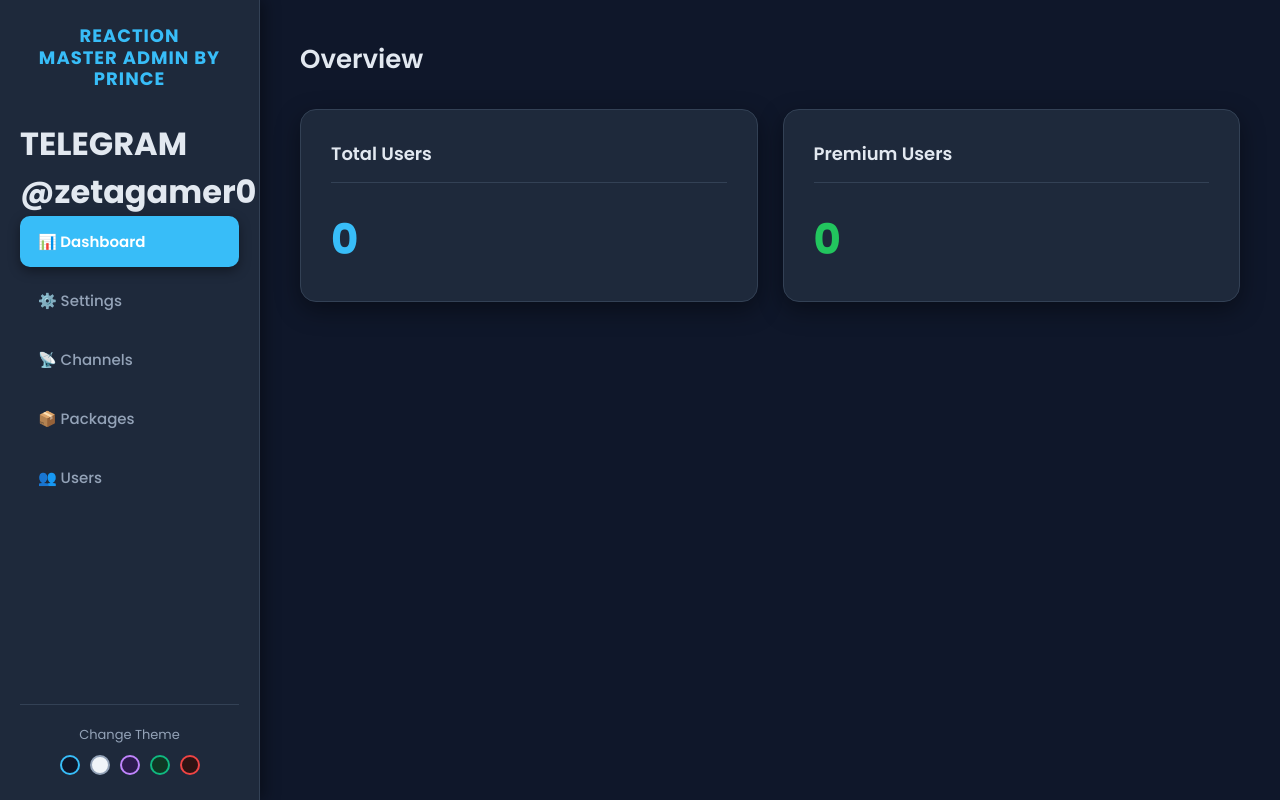
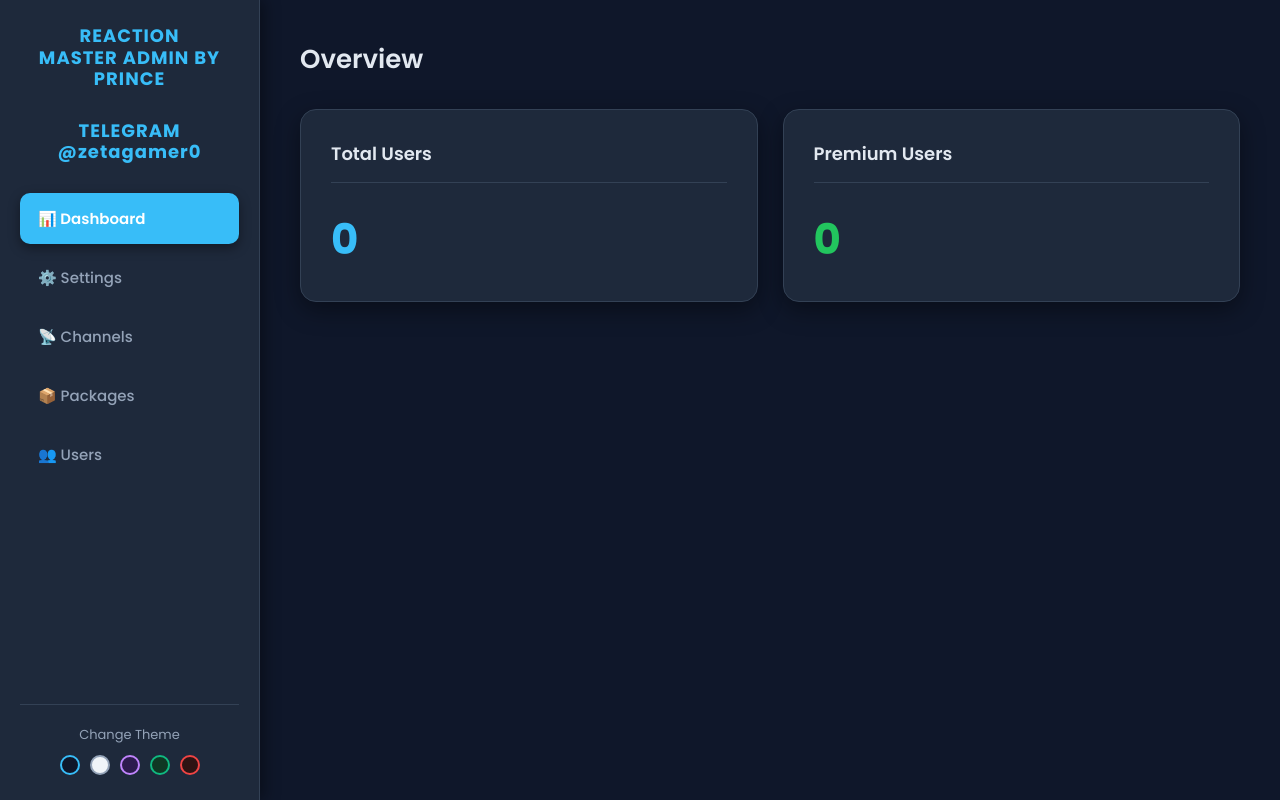
Before and after one commit to prince2026guptapc-sketch/tgreact, a website: page public/admin.html in a window 1280 px wide. Drawn offline with Linux system fonts and the light colour scheme; no server answers.

Commit message:
Update admin.html

```diff
--- a/public/admin.html
+++ b/public/admin.html
@@ -10,7 +10,7 @@
 
     <div class="sidebar">
         <h2>REACTION<br>MASTER ADMIN BY PRINCE</h2>
-        <h1>TELEGRAM<br>@zetagamer0</h1>
+        <h2>TELEGRAM<br>@zetagamer0</h2>
         <button class="nav-btn active" onclick="openTab('tab-stats', this)">📊 Dashboard</button>
         <button class="nav-btn" onclick="openTab('tab-settings', this)">⚙️ Settings</button>
         <button class="nav-btn" onclick="openTab('tab-channels', this)">📡 Channels</button>
```
